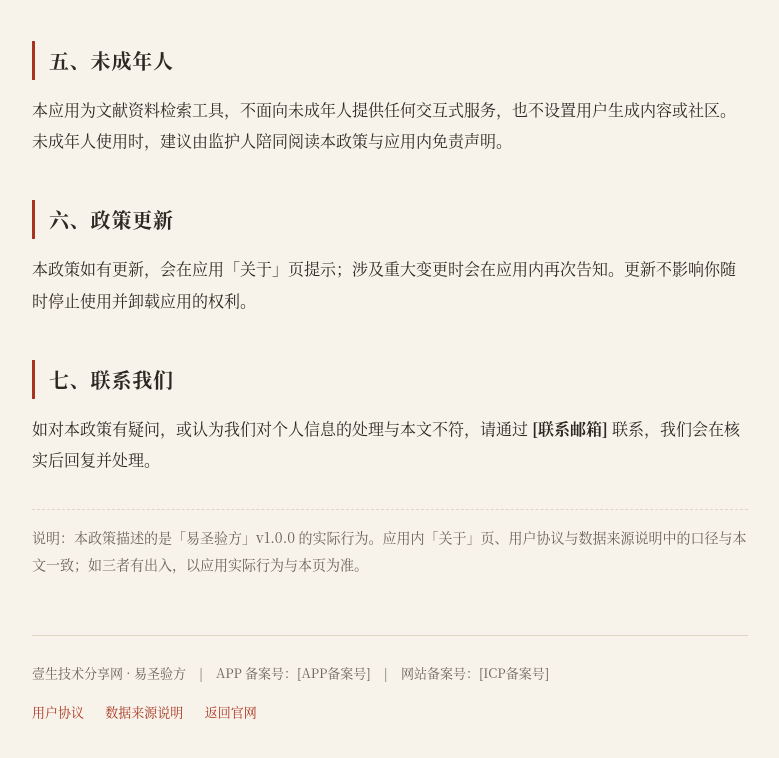
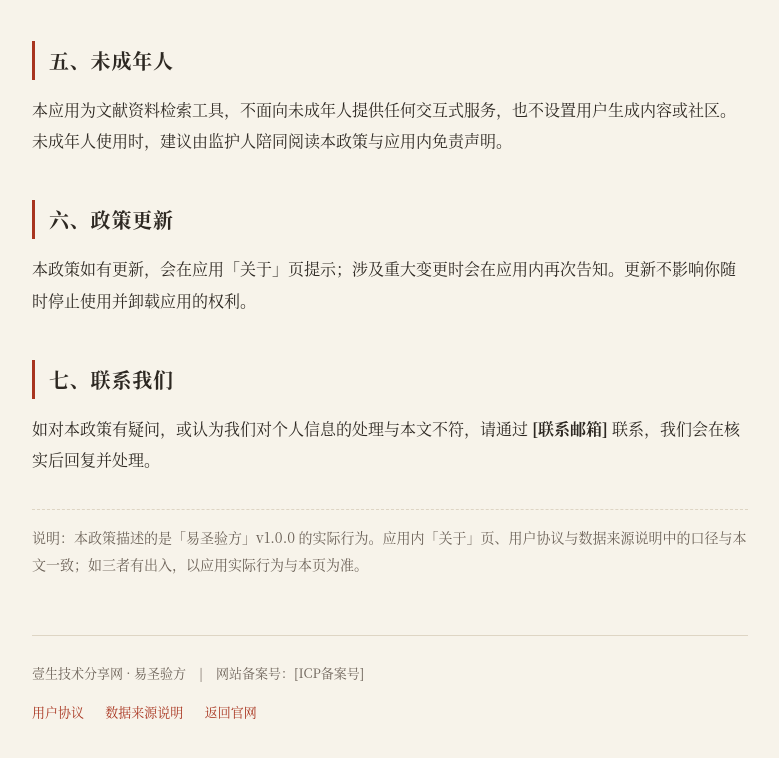
Before and after one commit to zhongyishenghi/yanfang, a plain HTML site: page pages/privacy.html in a window 1280 px wide. Shown: the part 1668-2426 px from the top of the page, without its empty margins (250-1029 px from the left). Drawn offline with Linux system fonts and the light colour scheme.

Commit message:
chore: 政策页页脚去掉 APP 备案号占位符（本项目不备案、不上架商店）

```diff
--- a/pages/privacy.html
+++ b/pages/privacy.html
@@ -82,7 +82,7 @@
 <p class="note">说明：本政策描述的是「易圣验方」v1.0.0 的实际行为。应用内「关于」页、用户协议与数据来源说明中的口径与本文一致；如三者有出入，以应用实际行为与本页为准。</p>
 
 <footer>
-  <div>壹生技术分享网 · 易圣验方　|　APP 备案号：[APP备案号]　|　网站备案号：[ICP备案号]</div>
+  <div>壹生技术分享网 · 易圣验方　|　网站备案号：[ICP备案号]</div>
   <div class="links">
     <a href="terms.html">用户协议</a>
     <a href="sources.html">数据来源说明</a>
```
Also changed, not shown: pages/sources.html (+1 -1 lines), pages/terms.html (+1 -1 lines).
